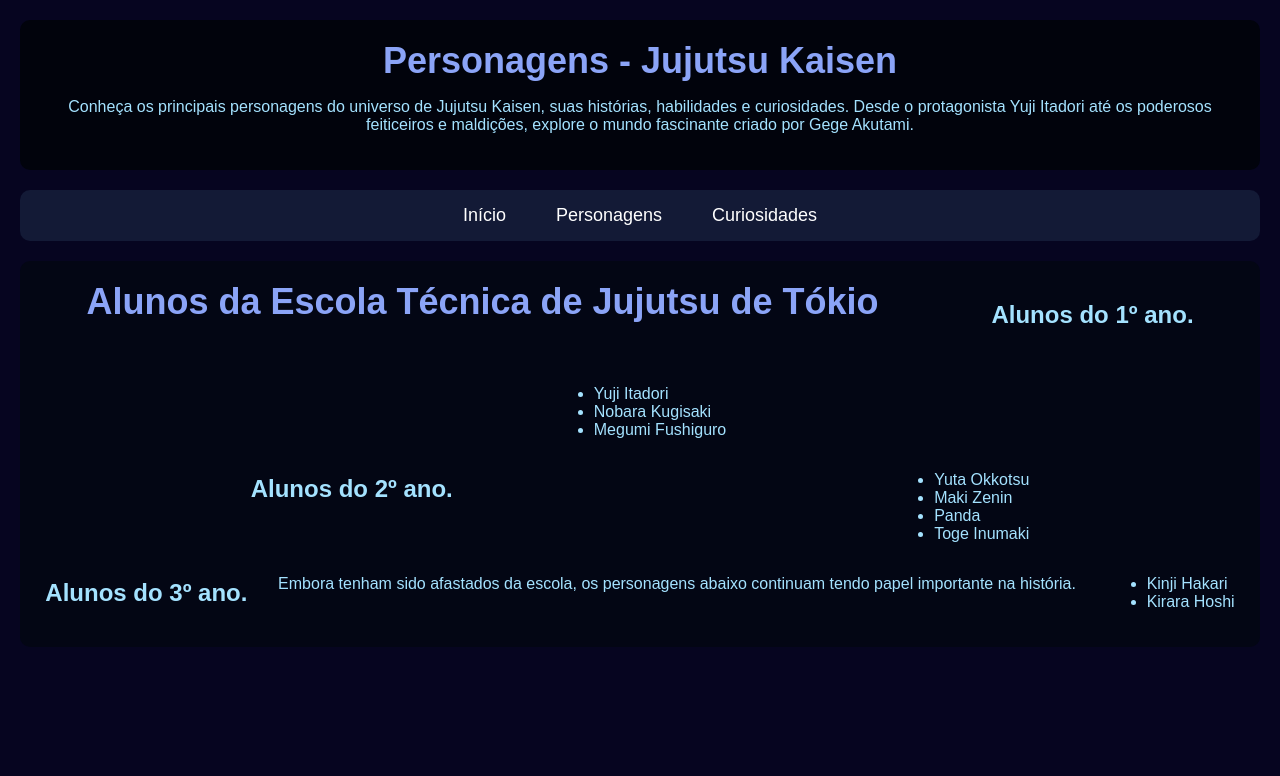
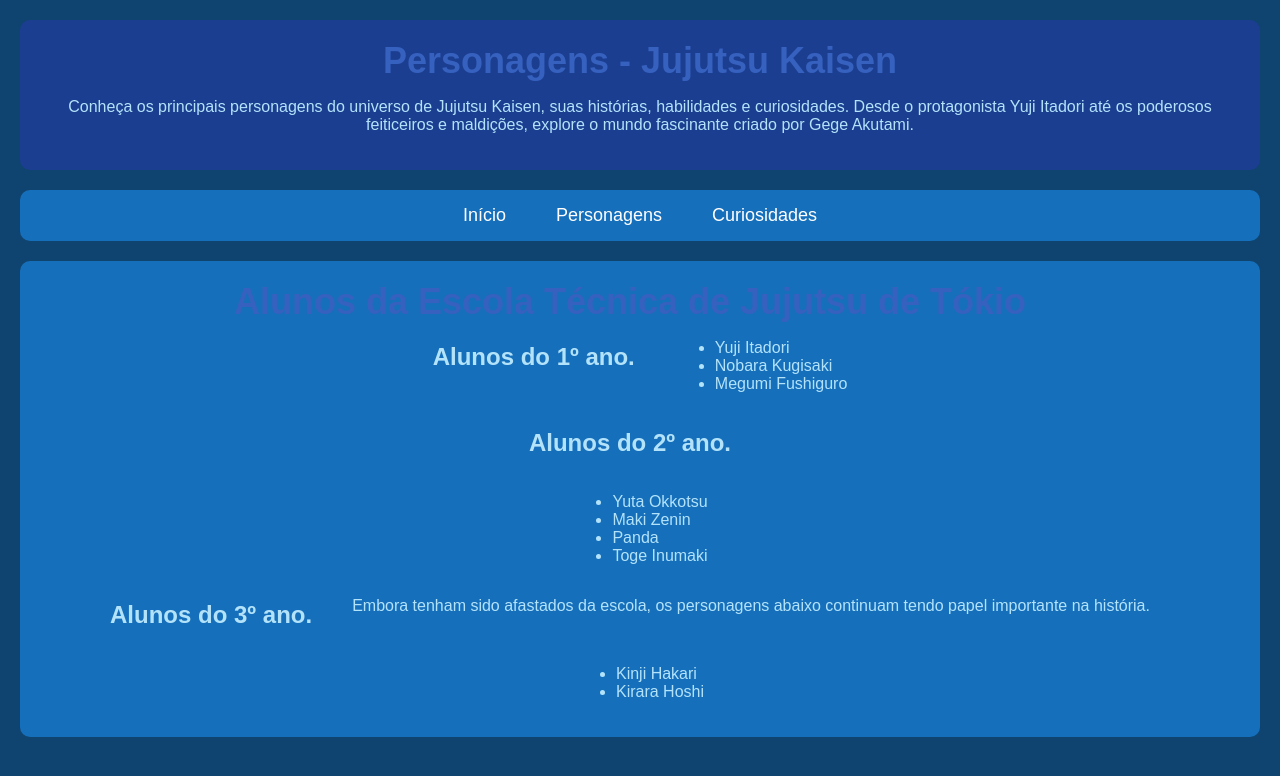
Before and after one commit to pnmariaa/jujutsu.kaisen, a plain HTML site: page personagens.html in a window 1280 px wide. Drawn offline with Linux system fonts and the light colour scheme.

Commit message:
mudança de cores básicas no site e organização de divs com quebra de linha em personagens

```diff
--- a/personagens.html
+++ b/personagens.html
@@ -22,33 +22,35 @@
 
 <main>
     <section class="jujutsuHigh">
-        <div>
-        <h1 class="alunos.h1">Alunos da Escola Técnica de Jujutsu de Tókio </h1>
-
-        <h2>Alunos do 1º ano.</h2>
+        <div class="tuma">
+        <h1 class="alunos.h1">Alunos da Escola Técnica de Jujutsu de Tókio </h1><br><br>
+</div>
+<div class="alunos">
+        <h2>Alunos do 1º ano.</h2><br>
         <ul>
             <li>Yuji Itadori</li>
             <li>Nobara Kugisaki</li>
             <li>Megumi Fushiguro</li>
         </ul>
-    </div>
+</div>
 
-     <div>
-        <h2>Alunos do 2º ano.</h2>
+     <div class="turma">
+        <h2>Alunos do 2º ano.</h2><br>
+</div>
+<div class="alunos">
         <ul>
             <li>Yuta Okkotsu</li>
             <li>Maki Zenin</li>
             <li>Panda</li>
             <li>Toge Inumaki</li>
         </ul>
-
-
     </div>
 
-    <div>
-        <h2>Alunos do 3º ano.</h2>
-        <p>Embora tenham sido afastados da escola, os personagens abaixo continuam tendo papel importante na história.</p>
-
+    <div class="turma">
+        <h2>Alunos do 3º ano.</h2><br>
+        <p>Embora tenham sido afastados da escola, os personagens abaixo continuam tendo papel importante na história.</p><br>
+    </div>
+    <div class="alunos">
         <ul>
             <li>Kinji Hakari</li>
             <li>Kirara Hoshi</li>
--- a/style.css
+++ b/style.css
@@ -1,22 +1,22 @@
 body{
-    background-color: #060520;
+    background-color: #0f4471;
     font-family: Arial, sans-serif;
     margin: 0;
     padding: 20px;
-    color: #a4e2ff;
+    color: #b3e3fa;
     align-items: center;
 }
 
 
 header {
-    background-color: #01030c;
+    background-color: #1b3e90;
     padding: 20px;
     text-align: center;
     border-radius: 10px;
    }
 
 h1{
-    color: #8ba4f7;
+    color: #3661be;
     font-size: 36px;
     margin: 0;
 }
@@ -30,7 +30,7 @@
 
 
 nav {
-    background-color: #131a36;
+    background-color: #166fbb;
     display: flex;
     justify-content: center;
     border-radius: 10px;
@@ -48,7 +48,7 @@
 }
 
 nav a:hover {
-    background-color: #92a3f3;
+    background-color: #76bff0;
     border-radius: 15px;
 }
 
@@ -56,17 +56,18 @@
 div {
     display: flex;
     flex-wrap: wrap;
-    justify-content: space-around;
+    justify-content: center;
     gap: 20px;
 }
 
 section {
-    background-color: #030614;
+    background-color: #166fbb;
     padding: 20px;
     border-radius: 10px;
     margin-bottom: 20px;
     display: flex;
     flex-direction: column;
+    justify-content: center;
 
 
 }
```
